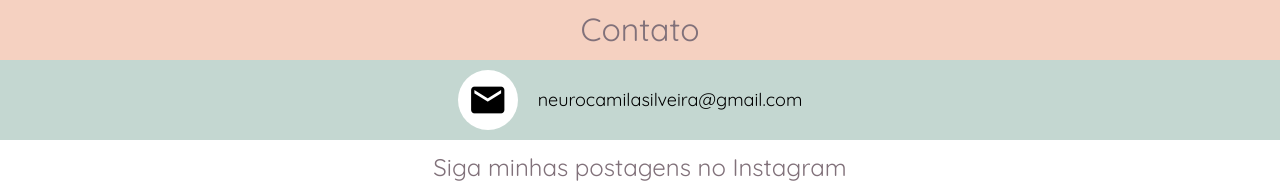
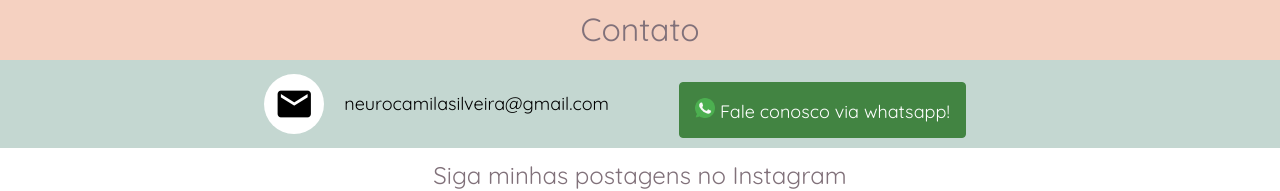
Before and after one commit to dracamilasilveira/camila-site, an Angular app: page / in a window 1280 px wide. Shown: the part 1315-1506 px from the top of the page. Built offline with nearby package versions, Linux system fonts and the light colour scheme.

Commit message:
Adicionando o botão wpp

```diff
--- a/src/app/dialog-detailed.html
+++ b/src/app/dialog-detailed.html
@@ -1,13 +1,17 @@
-<h2 mat-dialog-title>Atenção</h2>
+<h1 mat-dialog-title>Atenção</h1>
 <div mat-dialog-content>
     <h3>
-            Para Consulta Domiciliar (somente Campinas e região):<br>
-            Selecione Consulta e, em seguida, o horário desejado na agenda.
+        <div style="font-weight:bold">
+            Para Consulta Domiciliar (somente Campinas e região):</div>
+        Selecione <i>Consulta</i> e, em seguida, o horário desejado na agenda.
             Antes da consulta, entraremos em contato para conhecer suas principais queixas. Vamos também calcular o valor do deslocamento até sua casa e passar os dados para pagamento. O valor da consulta é 500 reais mais o deslocamento. O pagamento é realizado antes do atendimento. Esse atendimento não inclui um retorno.
             <br>
             <br>
-            Para Tele-Orientação: <br>
-            Selecione Tele-orientação e, em seguida, o horário desejado na agenda.
+        <div style="font-weight:bold">
+            Para Tele-Orientação:
+        </div>
+
+        Selecione <i>Tele-orientação</i> e, em seguida, o horário desejado na agenda.
             Antes da consulta, entraremos em contato para conhecer suas principais queixas. O valor da consulta é 500 reais. O pagamento é realizado antes do atendimento. Esse atendimento não inclui um retorno.
     </h3>
 </div>
--- a/src/app/home/home.component.css
+++ b/src/app/home/home.component.css
@@ -172,6 +172,42 @@ ul {
     cursor:pointer;
 }
 
+#wpp {
+    padding:15px;
+    color: white;
+    background-color: #428442;
+    margin: 12px 0px 0px 0px;
+    border: solid 1px;
+    border-style: double;
+    font-size:large;
+    /*border-radius: 100px 40px 100px 40px;*/
+    border-radius: 4px 4px 4px 4px;
+    margin-left: 50px;
+    margin-right: 50px;
+    cursor:pointer;
+    border-color:#428442;
+    text-align:center;
+}
+
+#wpp:hover {
+    text-align:center;
+
+    padding:15px;
+    color: white;
+    background-color: #347334;
+    margin: 12px 0px 0px 0px;
+    border: solid 1px;
+    border-style: double;
+    font-size:large;
+    border-radius: 4x 4px 4px 4px;
+    margin-left: 50px;
+    margin-right: 50px;
+    cursor:pointer;
+    border-color:#347334 !important;
+}
+
+
+
 a:-webkit-any-link {
     cursor: pointer;
     text-decoration: none;
--- a/src/app/home/home.component.html
+++ b/src/app/home/home.component.html
@@ -114,6 +114,14 @@
         <div id="keys" style="padding: 20px;font-size: large;">
             neurocamilasilveira@gmail.com
         </div>
+
+
+        <a  (click)="toWpp()">
+            <div id="wpp">
+                <img src="assets/wpp.png" width="20px">
+                Fale conosco via whatsapp!
+                </div>
+        </a>
 </div>
 <div id="insta-title">
     Siga minhas postagens no Instagram
--- a/src/app/home/home.component.ts
+++ b/src/app/home/home.component.ts
@@ -15,6 +15,11 @@ export class HomeComponent implements OnInit {
     this.dialog.open(DialogOverviewDetailed)
   }
 
+  toWpp() {
+        //window.location.replace("https://aol.imedicina.com.br/#/event/24754/1137935");
+        window.open("https://api.whatsapp.com/send?phone=5519984426298", '_blank');
+  }
+
   ngOnInit(): void {
   }
 
```
Also changed, not shown: src/assets/wpp.png (added), src/assets/wpp.svg (added).
